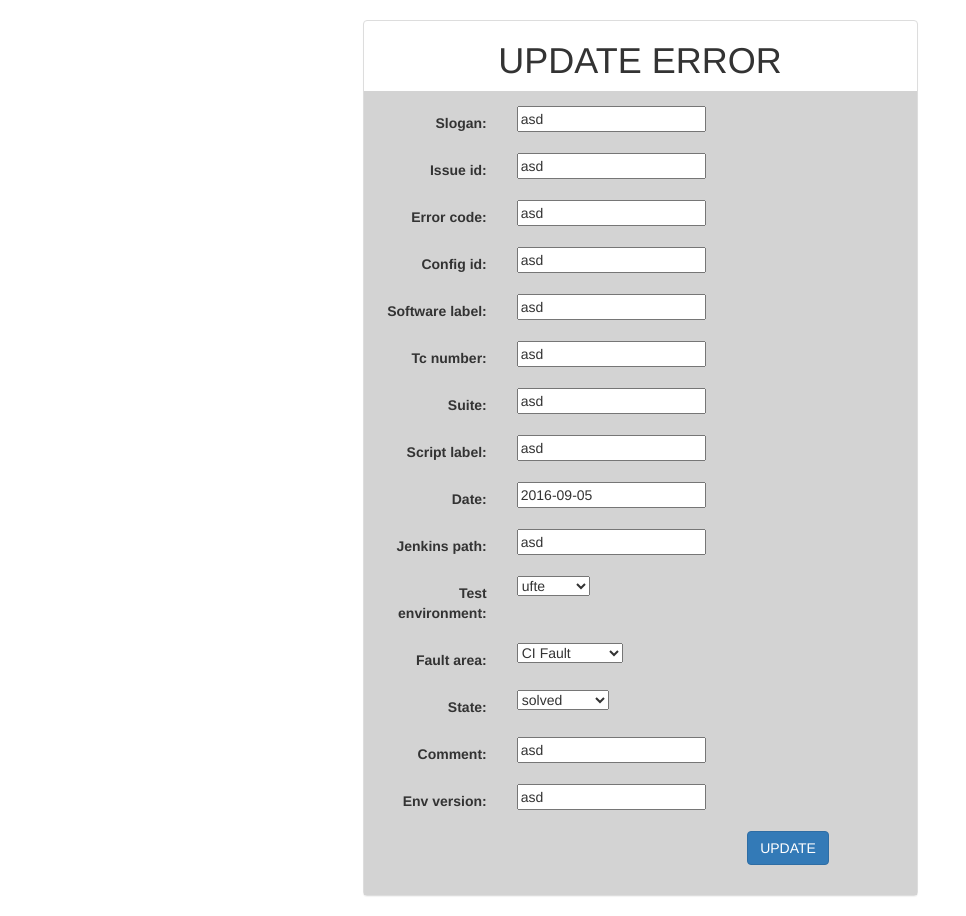
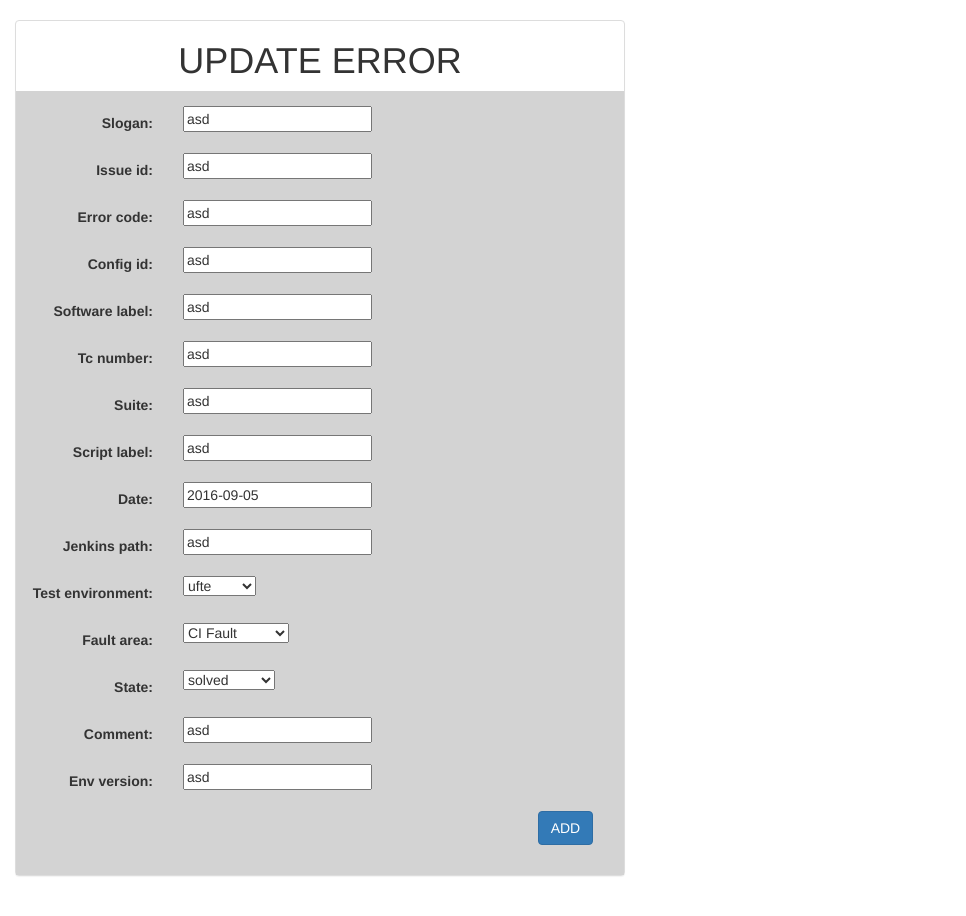
Before and after one commit to dariusz-adler/c-tool, a Django app: page /update/1/ in a window 1280 px wide. Shown: the part 52-968 px from the top of the page, without its empty margins (0-966 px from the left). After the commit the page ends 928 px from the top, so only its background shows below. Run offline with Django 3.2, Linux system fonts and the light colour scheme; data comes from the database, SQL or seed files in the repository; some libraries are stand-ins or nearby versions.

Commit message:
General template design

```diff
--- a/errors/templates/errors/error_form.html
+++ b/errors/templates/errors/error_form.html
@@ -2,11 +2,11 @@
 
 {% block body %}
 
-    <div class="container">
+    <div class="container-fluid">
 
         <div class="row">
 
-            <div class="col-md-offset-3 col-md-6">
+            <div class="col-md-6">
 
                 <div class="panel panel-default">
                     <div class="panel-head">
@@ -21,8 +21,8 @@
                             {% include 'errors/form-template.html' %}
                             <div class="form-group">
 
-                                <div class="col-md-offset-8 col-md-2">
-                                    <button type="submit" class="btn btn-primary">{{ button_role }}</button>
+                                <div class="col-md-offset-10 col-md-2">
+                                    <button type="submit" class="btn btn-primary">ADD</button>
                                 </div>
 
                             </div>
```
